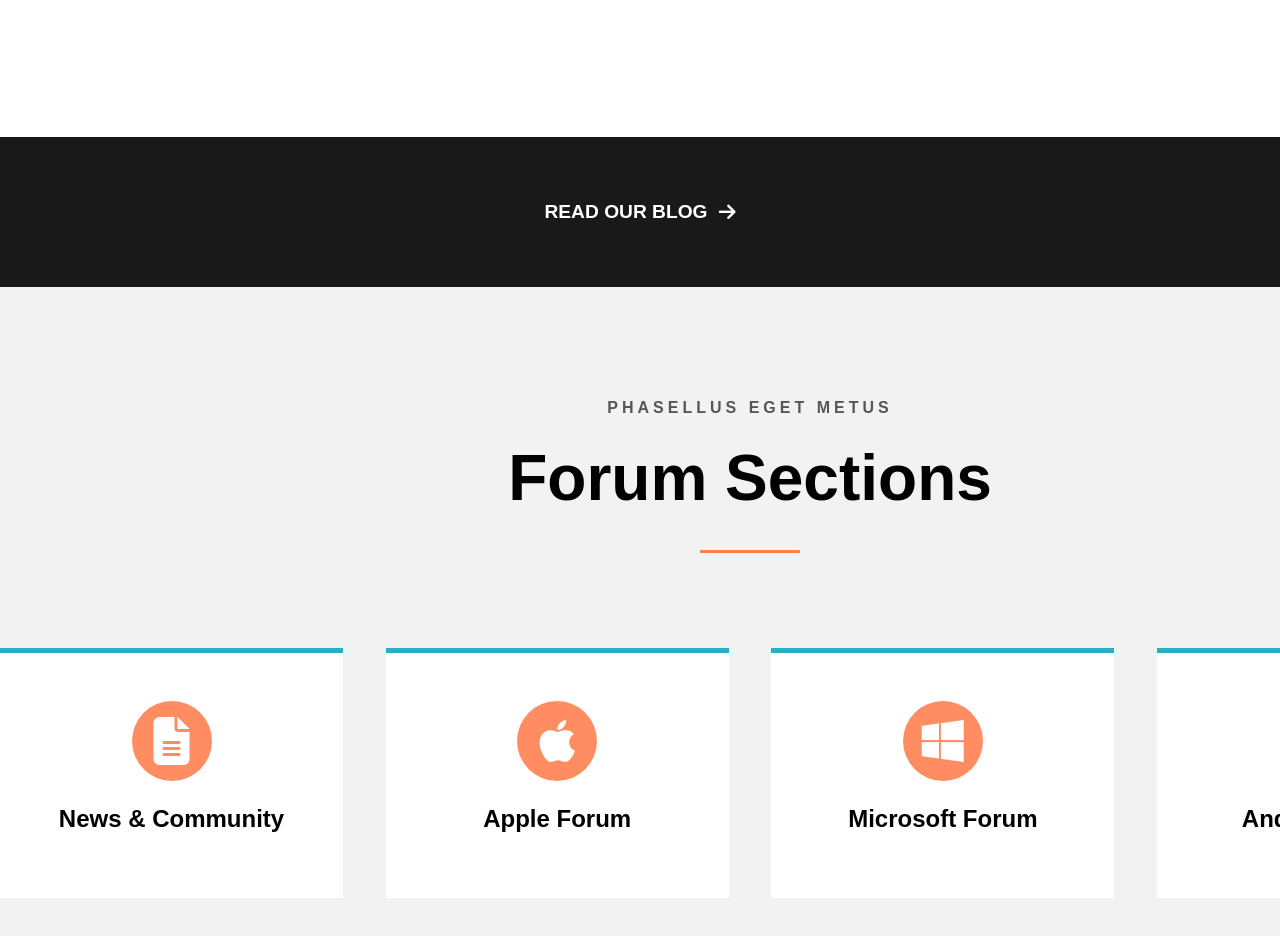
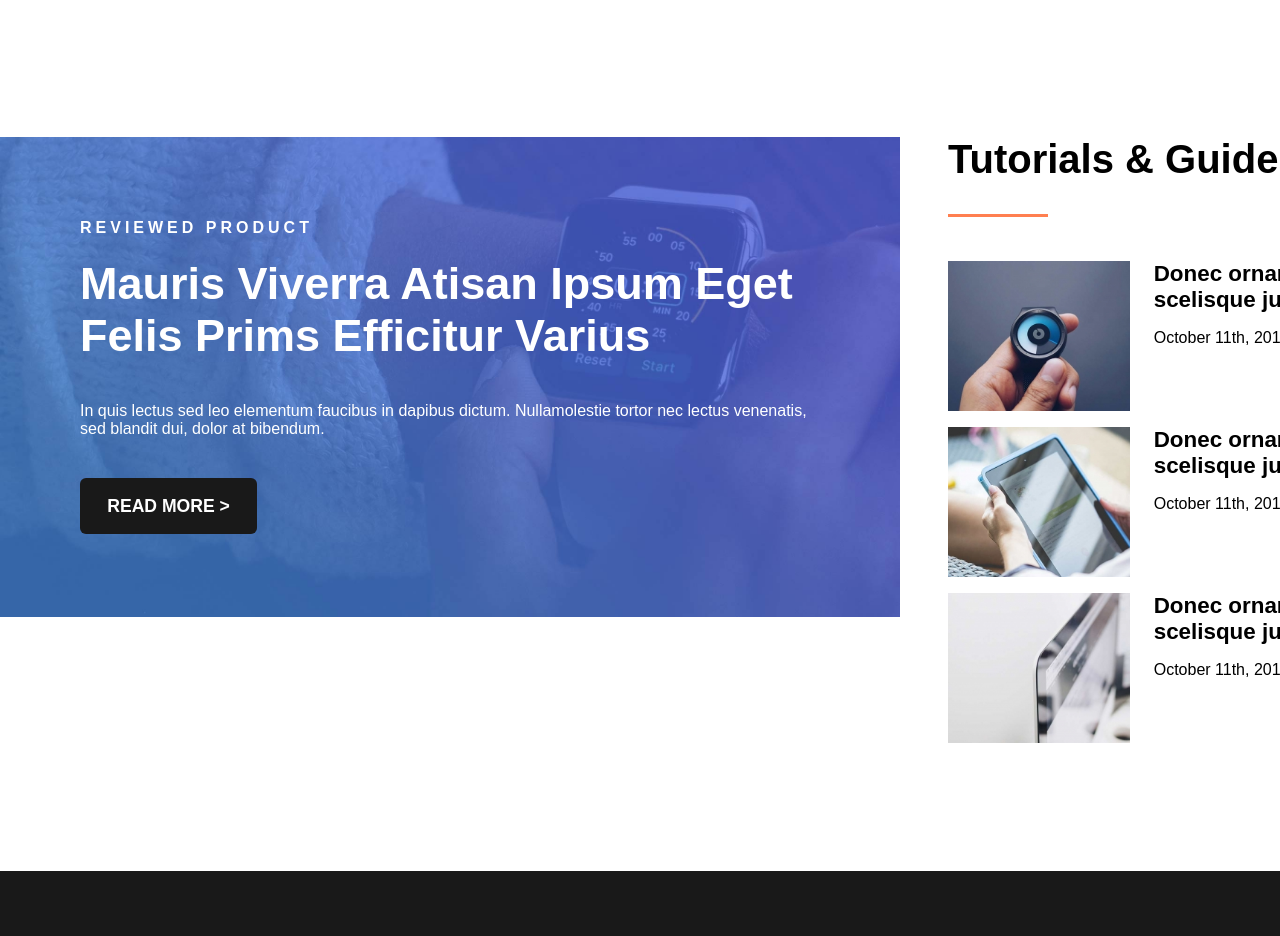
Before and after one commit to LucaMazzola02/proj-html-vuejs, a Vue app: page / in a window 1280 px wide. Shown: the part 3020-3956 px from the top of the page. Built offline with nearby package versions, Linux system fonts and the light colour scheme.

Commit message:
add tutorial & guides layout

```diff
--- a/src/components/AppMain.vue
+++ b/src/components/AppMain.vue
@@ -1,6 +1,7 @@
 <template>
     <FusionLayout />
     <CardList />
+    <AppTutorial />
     <div class="spacer flex">READ OUR BLOG
         <i class="fa-solid fa-arrow-right"></i>
     </div>
@@ -18,6 +19,7 @@ import CardList from './CardList.vue'
 import ForumLayout from './ForumLayout.vue'
 import AppCommunity from './AppCommunity.vue'
 import AppCta from './AppCta.vue'
+import AppTutorial from './AppTutorial.vue'
 
 
 export default {
@@ -28,6 +30,7 @@ export default {
         ForumLayout,
         AppCommunity,
         AppCta,
+        AppTutorial
 
     }
 }
--- /dev/null
+++ b/src/components/AppTutorial.vue
@@ -0,0 +1,145 @@
+<template>
+    <article>
+        <div class="container flex">
+            <div class="right-cover flex">
+                <div class="cover-text">
+                   <h3>REVIEWED PRODUCT</h3>
+                   <h1>Mauris Viverra Atisan Ipsum Eget Felis Prims Efficitur Varius</h1>
+                   <p>In quis lectus sed leo elementum faucibus in dapibus dictum. Nullamolestie tortor nec lectus venenatis, sed blandit dui, dolor at bibendum.</p>
+                   <button class="button">READ MORE ></button>
+                </div>
+            </div>
+            <div class="left-guides">
+                <h1>Tutorials & Guides</h1>
+                <div class="separator"></div>
+                <div class="cards flex">
+                    <div class="cards-image">
+                        <img src="../assets/img/post_feat_img_23-320x202.jpg" alt="cards-image">
+                    </div>
+                    <div class="cards-text">
+                        <h2>Donec ornare pretium eget scelisque justo</h2>
+                        <p>October 11th, 2015|  Comments Off</p>
+                    </div>
+                </div>
+                <div class="cards flex">
+                    <div class="cards-image">
+                        <img src="../assets/img/post_feat_img_22-320x202.jpg" alt="cards-image">
+                    </div>
+                    <div class="cards-text">
+                        <h2>Donec ornare pretium eget scelisque justo</h2>
+                        <p>October 11th, 2015|  Comments Off</p>
+                    </div>
+                </div>
+                <div class="cards flex">
+                    <div class="cards-image">
+                        <img src="../assets/img/post_feat_img_20-320x202.jpg" alt="cards-image">
+                    </div>
+                    <div class="cards-text">
+                        <h2>Donec ornare pretium eget scelisque justo</h2>
+                        <p>October 11th, 2015|  Comments Off</p>
+                    </div>
+                </div>
+
+            </div>
+        </div>
+    </article>
+
+</template>
+
+<script>
+export default {
+      name: 'Apptutorial',
+
+  }
+</script>
+
+<style lang="scss" scoped>
+@use '../styles/partials/_variables' as *;
+
+article{
+    margin-bottom: 8rem;
+}
+    .right-cover{
+    width: 60%;
+    height: 60vh;
+    background-image: url(../assets/img/featured_article_1_bg.jpg);
+    background-size: cover;
+    color: $whiteColor;
+    align-items: center;
+    text-align: left;
+    padding: 5rem;
+
+    & .cover-text h3{
+        margin-bottom: 1.3rem;
+        font-size: 16px;
+        font-weight: 600;
+        letter-spacing: 4px;
+    }
+
+    & .cover-text h1{
+        font-size: 45px;
+    }
+
+    & .cover-text p{
+        font-size: medium;
+        margin: 2.5rem 0;
+    }
+    .button{
+        background-color: $blackColor;
+        padding: 1.1rem 1.7rem;
+        color: $whiteColor;
+        font-size: 1.1rem;
+        font-weight: bold;
+        border-radius: 6px;
+        transition: $transition;
+
+        &:hover{
+            background-color: $coralColor;
+        }
+    }
+}
+
+.left-guides{
+    width: 40%;
+    padding-left: 3rem;
+
+    & .separator{
+        margin-bottom: 1.5rem;
+    }
+    & h1{
+        font-size: 2.5rem;
+        margin-bottom: 2rem;
+    }
+
+    & .cards{
+        margin-top: 1rem;
+    }
+    & .cards-image{
+        height: 150px;
+        & img{
+            width: 100%;
+            height: 100%;
+            object-fit: cover;
+            transition: $transition;
+            &:hover{
+                transform: scale(.85);
+            }
+        }
+    }
+    & .cards-text{
+        padding-left: 1.5rem;
+        & h2{
+            font-size: 1.4rem;
+            margin-bottom: 1rem;
+            transition: $transition;
+            &:hover{
+                color: $skyblueColor;
+            }
+        }
+    }
+}
+
+
+
+
+</style>
```
